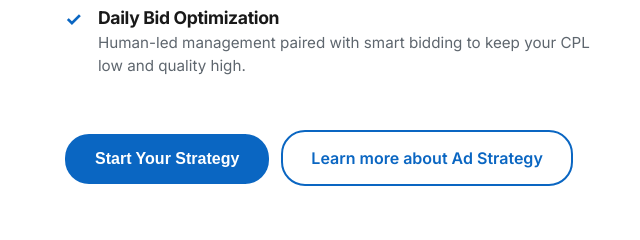
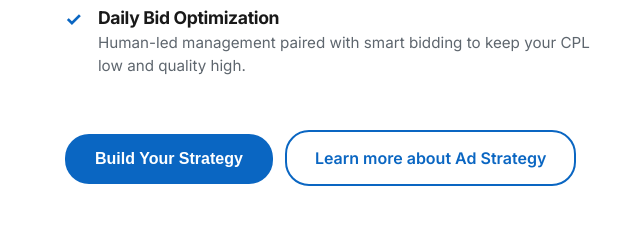
Before and after one commit to mishradev2404-boop/AdvantageFullFor-Domain, a plain HTML site: page services.html in a window 1280 px wide. Shown: the part 1000-1240 px from the top of the page, 9-649 px from the left. Drawn offline with Linux system fonts and the light colour scheme; a script that the page names is missing.

Commit message:
Update services.html

```diff
--- a/services.html
+++ b/services.html
@@ -1071,7 +1071,7 @@ header {
 </div>
 </div>
 </div>
-<button class="btn btn-primary" onclick="window.location.href='contact.html'">Start Your Strategy</button><a class="btn btn-secondary" href="services/linkedin-ads-management.html" style="margin-left:12px;display:inline-flex;flex-wrap:wrap;margin-top:12px;">Learn more about Ad Strategy</a>
+<button class="btn btn-primary" onclick="window.location.href='contact.html'">Build Your Strategy</button><a class="btn btn-secondary" href="services/linkedin-ads-management.html" style="margin-left:12px;display:inline-flex;flex-wrap:wrap;margin-top:12px;">Learn more about Ad Strategy</a>
 </div>
 <div class="detail-visual" style="padding: 0; overflow: hidden; background: var(--surface-light);">
 <div style="height: 350px; background: linear-gradient(135deg, #e8f0fe 0%, #c7daf8 100%); display: flex; align-items: center; justify-content: center; position: relative;">
```
